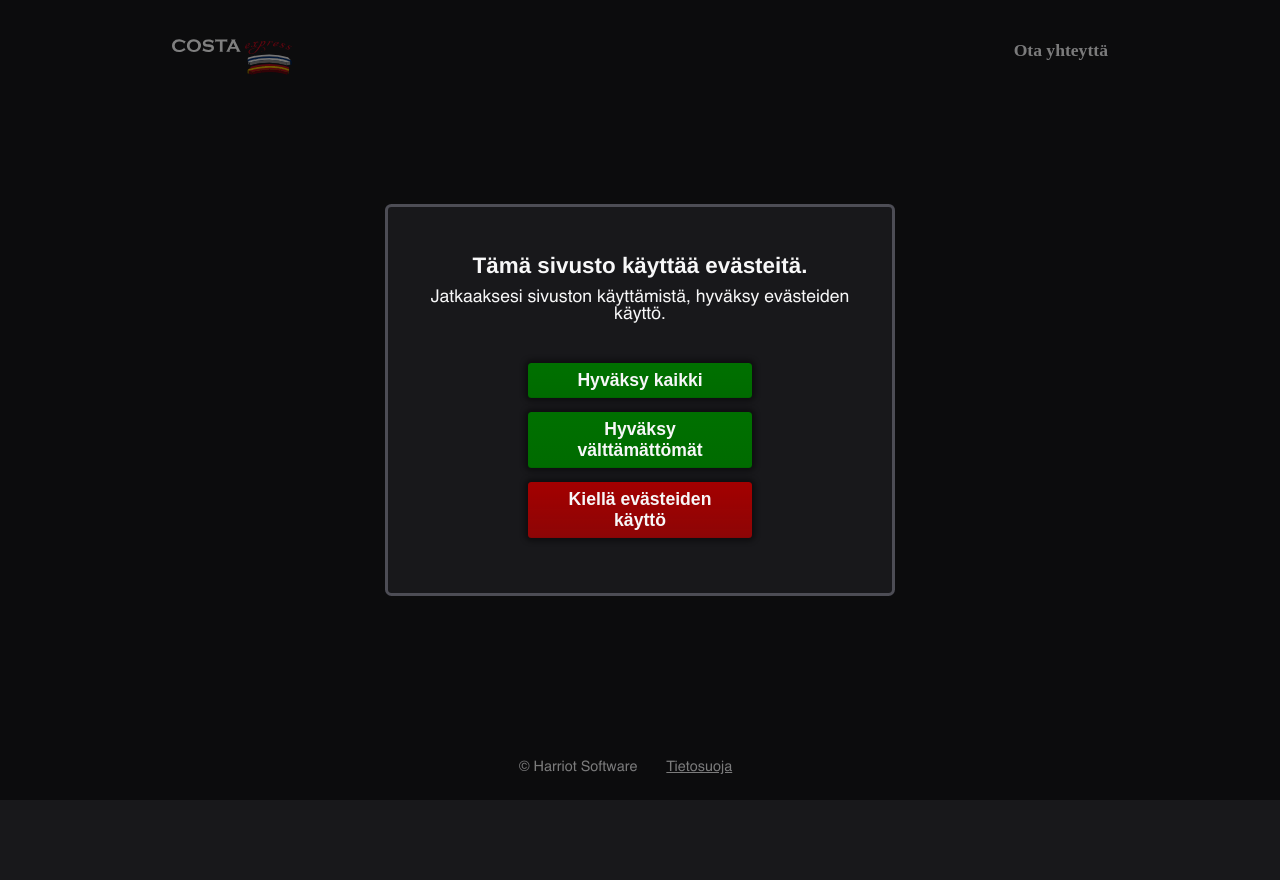
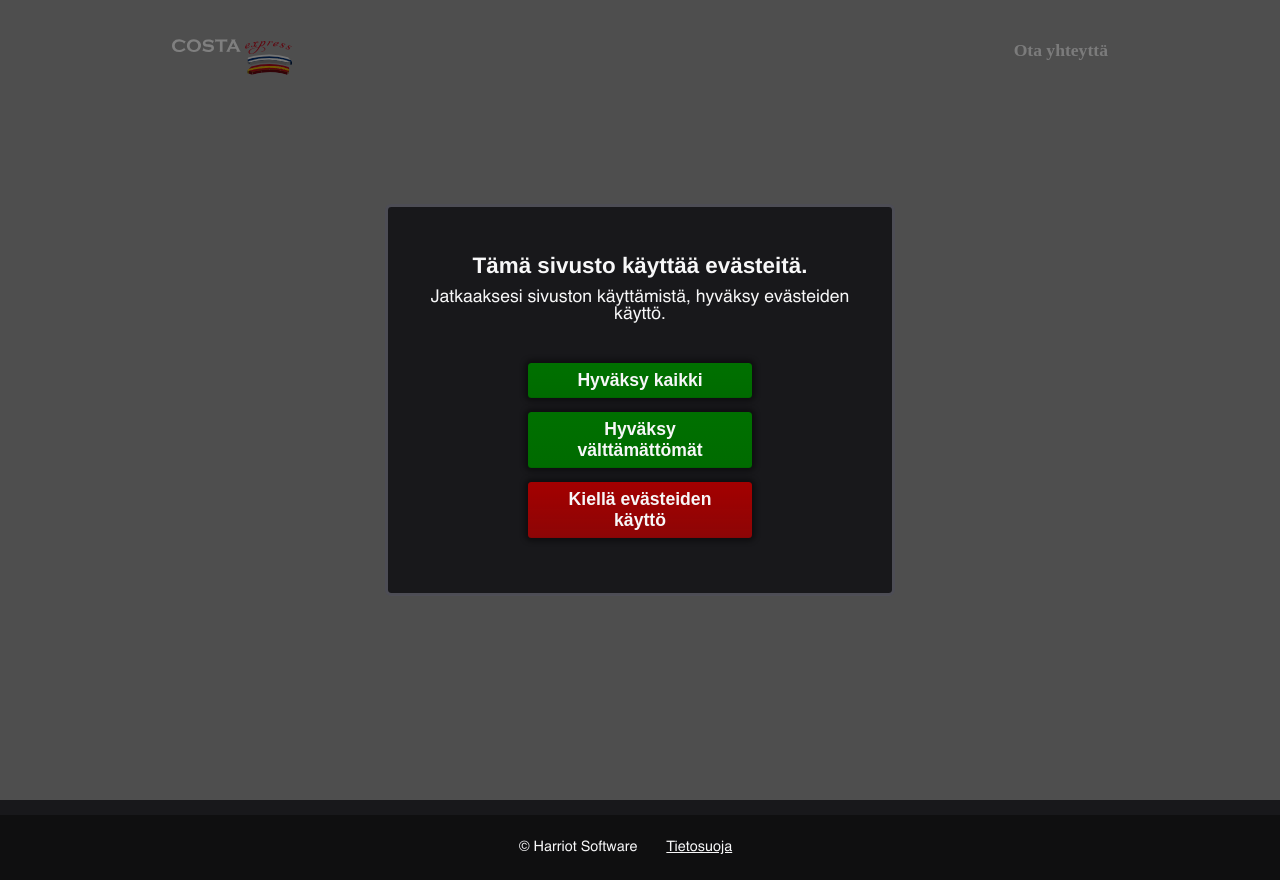
Before and after one commit to lm-pakkanen/costa-express-front, a React (Create React App) app: page / in a window 1280 px wide. Before the commit the page ends 800 px from the top, so only its background shows below. Built offline with nearby package versions, Linux system fonts and the light colour scheme.

Commit message:
Improved layout

```diff
--- a/src/components/common/Footer.module.css
+++ b/src/components/common/Footer.module.css
@@ -15,6 +15,7 @@
     padding: 0 3em 0;
     font-size: .9em;
     box-sizing: border-box;
+    background: hsla(240, 5%, 6%, 1);
 }
 
 .ContentWrapper {
--- a/src/components/navigation/Navigation.module.css
+++ b/src/components/navigation/Navigation.module.css
@@ -4,13 +4,13 @@
     left: 0;
     right: 0;
     height: 100px;
-    background: hsla(240, 5%, 10%, 0);
+    background: hsla(240, 5%, 6%, 0);
     box-sizing: border-box;
     z-index: 100;
 }
 
 .scrolled {
-    background: hsla(240, 5%, 10%, .9);
+    background: hsla(240, 5%, 6%, 1);
 }
 
 .scrolled:not(.floaterVisible) {
--- a/src/components/pages/Page.module.css
+++ b/src/components/pages/Page.module.css
@@ -1,7 +1,6 @@
 .Page {
-    height: 100%;
+    min-height: 100vh;
     margin: 0;
-    padding: 100px 0 65px 0;
     box-sizing: border-box;
 }
 
@@ -11,5 +10,7 @@
     max-width: 1366px;
     height: 100%;
     margin: 0 auto;
+    padding-bottom: 15px;
     box-sizing: border-box;
+    overflow: visible;
 }
--- a/src/components/pages/Page.tsx
+++ b/src/components/pages/Page.tsx
@@ -9,7 +9,11 @@ import Footer from '../common/Footer';
 import styles from './Page.module.css';
 
 interface Props {
-    style: string
+    style: string,
+    navigationStyle?: string,
+    wrapperStyle?: string,
+    footerStyle?: string,
+    cookieConsentStyle?: string
 }
 
 const Page: React.FC<Props> = (props) => {
@@ -17,10 +21,16 @@ const Page: React.FC<Props> = (props) => {
     let style = styles.Page;
     style = addStylesToClass(style, [props.style]);
 
+    let wrapperStyle = styles.Wrapper;
+
+    if (props.wrapperStyle) {
+        wrapperStyle = addStylesToClass(wrapperStyle, [props.wrapperStyle]);
+    }
+
     return (
         <div className={style}>
             <Navigation />
-            <div className={styles.Wrapper}>
+            <div className={wrapperStyle}>
                 {props.children}
             </div>
             <Footer />
--- a/src/components/pages/SubPage.module.css
+++ b/src/components/pages/SubPage.module.css
@@ -1,4 +1,4 @@
 .SubPage {
-    min-height: calc(100vh - 100px);
+    min-height: 100vh;
     flex: 1;
 }
--- a/src/pages/Index.module.css
+++ b/src/pages/Index.module.css
@@ -1,5 +1,9 @@
 .Index {
+}
 
+.subPageStyle {
+    background: url('http://localhost:3000/img/Mobile hero.svg') no-repeat center;
+    background-size: cover;
 }
 
 .HeroTextContainer {
--- a/src/pages/Index.tsx
+++ b/src/pages/Index.tsx
@@ -16,9 +16,13 @@ const Index: React.FC<Props> = () => {
     return (
         <PageBoundary>
 
-            <Page style={styles.Index}>
+            <Page
+                style={styles.Index}
+                navigationStyle={styles.NavigationStyle}
+                wrapperStyle={styles.WrapperStyle}
+            >
 
-                <SubPage>
+                <SubPage styles={[styles.subPageStyle]}>
 
                     <IndexContainer>
 
```
